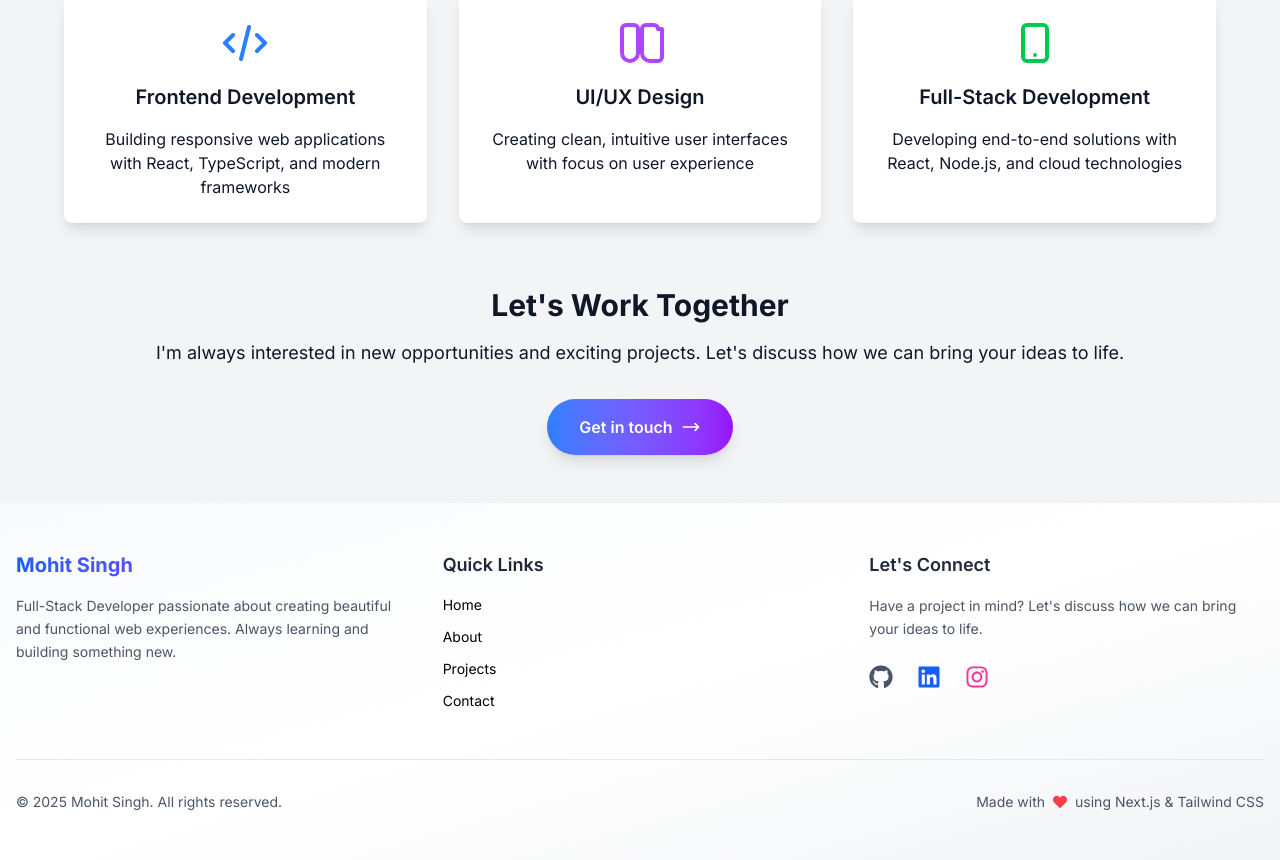
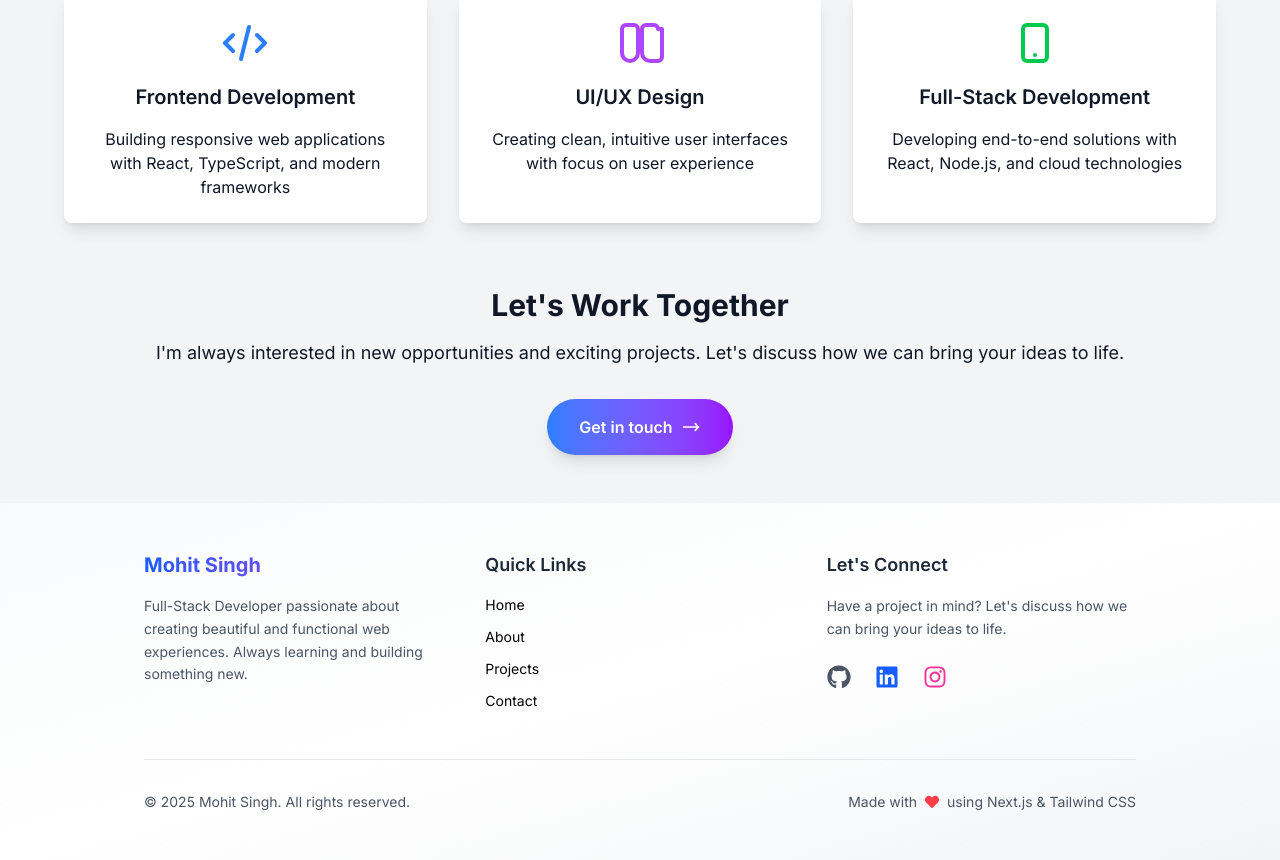
Before and after one commit to swtmohit/portfolio, a Next.js app: page / in a window 1280 px wide. Shown: the part 833-1693 px from the top of the page. Built offline with nearby package versions, Linux system fonts and the light colour scheme.

Commit message:
minor changes in footer

```diff
--- a/src/components/Contact.tsx
+++ b/src/components/Contact.tsx
@@ -88,9 +88,9 @@ const Contact = () => {
                     <div className="w-10 h-10 sm:w-12 sm:h-12 rounded-lg bg-blue-100 flex items-center justify-center text-blue-600 flex-shrink-0">
                       <FaMapMarkerAlt className="w-5 h-5 sm:w-6 sm:h-6" aria-hidden />
                     </div>
-                    <div className="text-center">
-                      <h4 className={`font-semibold ${theme === 'dark' ? 'text-white' : 'text-gray-900'}`}>Based in Uttar Pradesh, India</h4>
-                      <p className={`text-sm ${theme === 'dark' ? 'text-gray-300' : 'text-gray-600'}`}>Available for new opportunities</p>
+                    <div className="text-start">
+                      <h4 className={`font-semibold ${theme === 'dark' ? 'text-white' : 'text-gray-900'}`}>Location</h4>
+                      <p className={`text-sm ${theme === 'dark' ? 'text-gray-300' : 'text-gray-600'}`}>Uttar Pradesh, India</p>
                     </div>
                   </div>
                 </div>
--- a/src/components/Footer.tsx
+++ b/src/components/Footer.tsx
@@ -18,7 +18,7 @@ const Footer = () => {
         <div className="absolute inset-0 bg-[radial-gradient(circle_at_1px_1px,rgba(59,130,246,0.3)_1px,transparent_0)] bg-[length:20px_20px]"></div>
       </div>
 
-      <div className="container mx-auto px-4 relative z-10">
+      <div className="w-4/5 mx-auto px-4 relative z-10">
         <div className="grid grid-cols-1 md:grid-cols-3 gap-8 text-center md:text-left">
           {/* Developer Info */}
           <div className="space-y-4">
```
